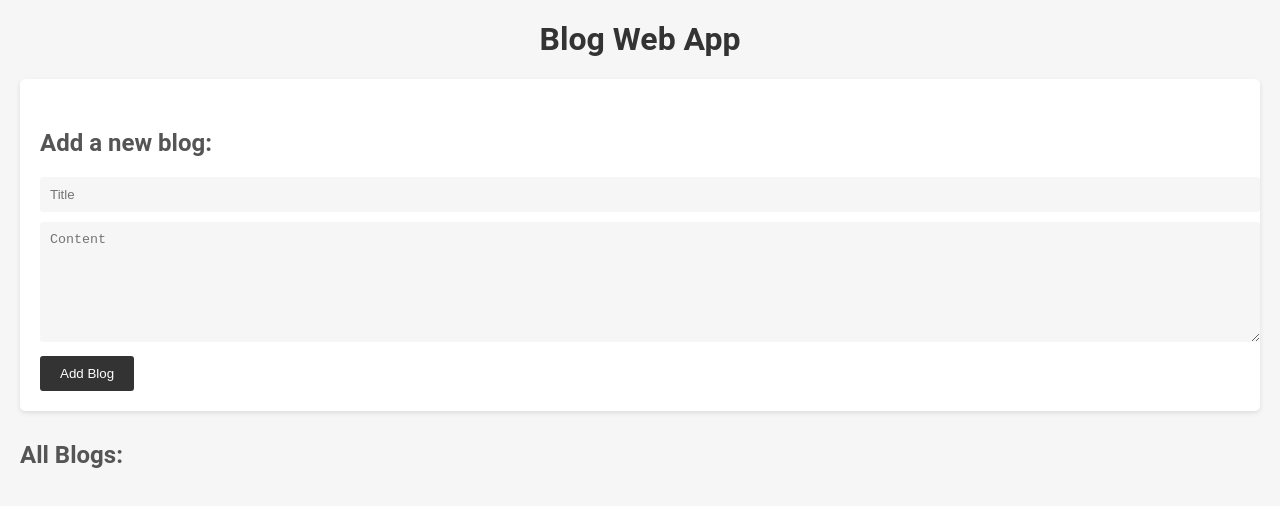
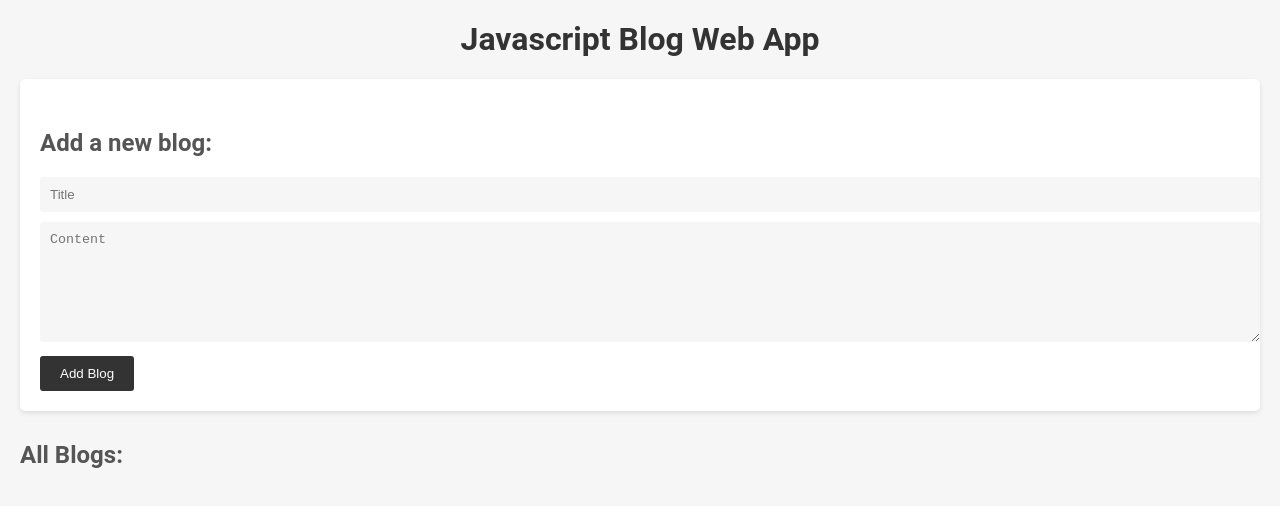
Before and after one commit to thezeuss/blog-app-javascript, a plain HTML site: page index.html in a window 1280 px wide. Drawn offline with Linux system fonts and the light colour scheme; no server answers.

Commit message:
Update index.html

```diff
--- a/index.html
+++ b/index.html
@@ -114,7 +114,7 @@
     </style>
 </head>
 <body>
-    <h1>Blog Web App</h1>
+    <h1>Javascript Blog Web App</h1>
     <div class="add-blog-form">
         <h2>Add a new blog:</h2>
         <input type="text" id="title-input" placeholder="Title" required>
```
